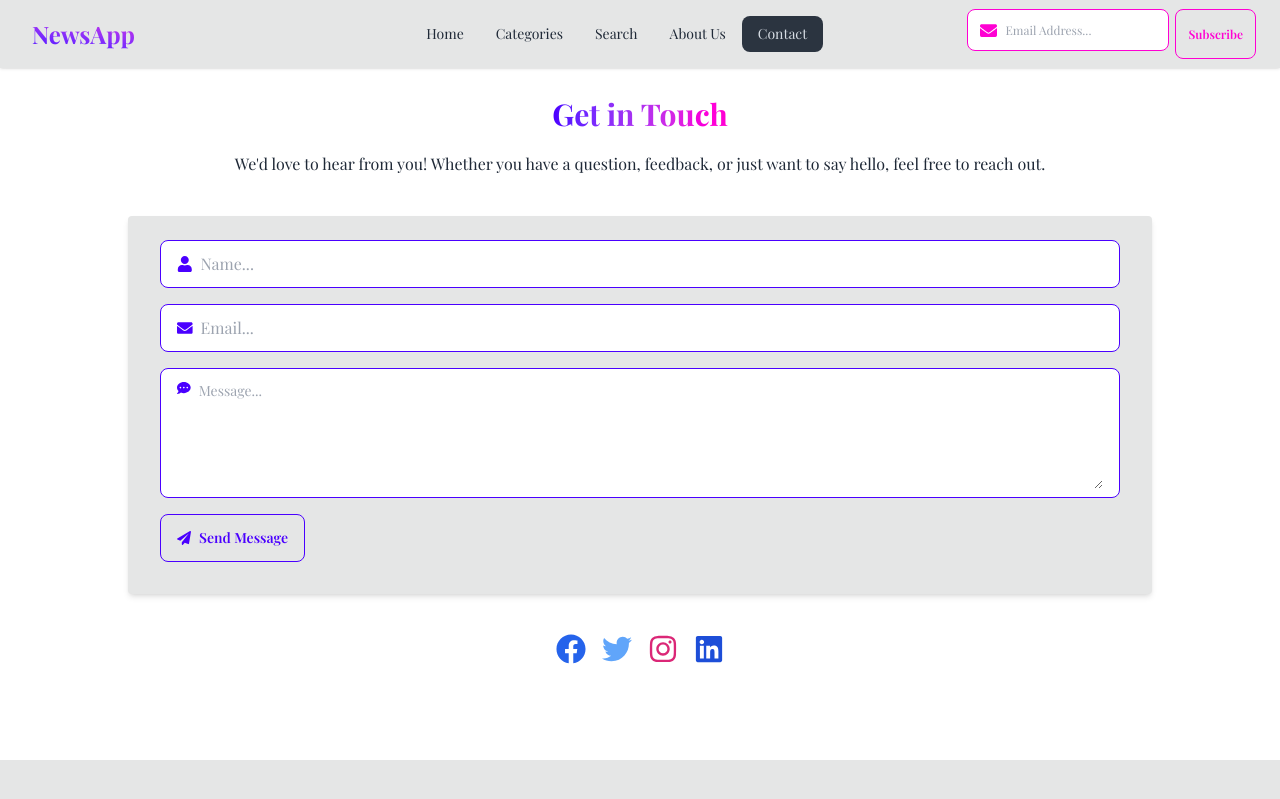
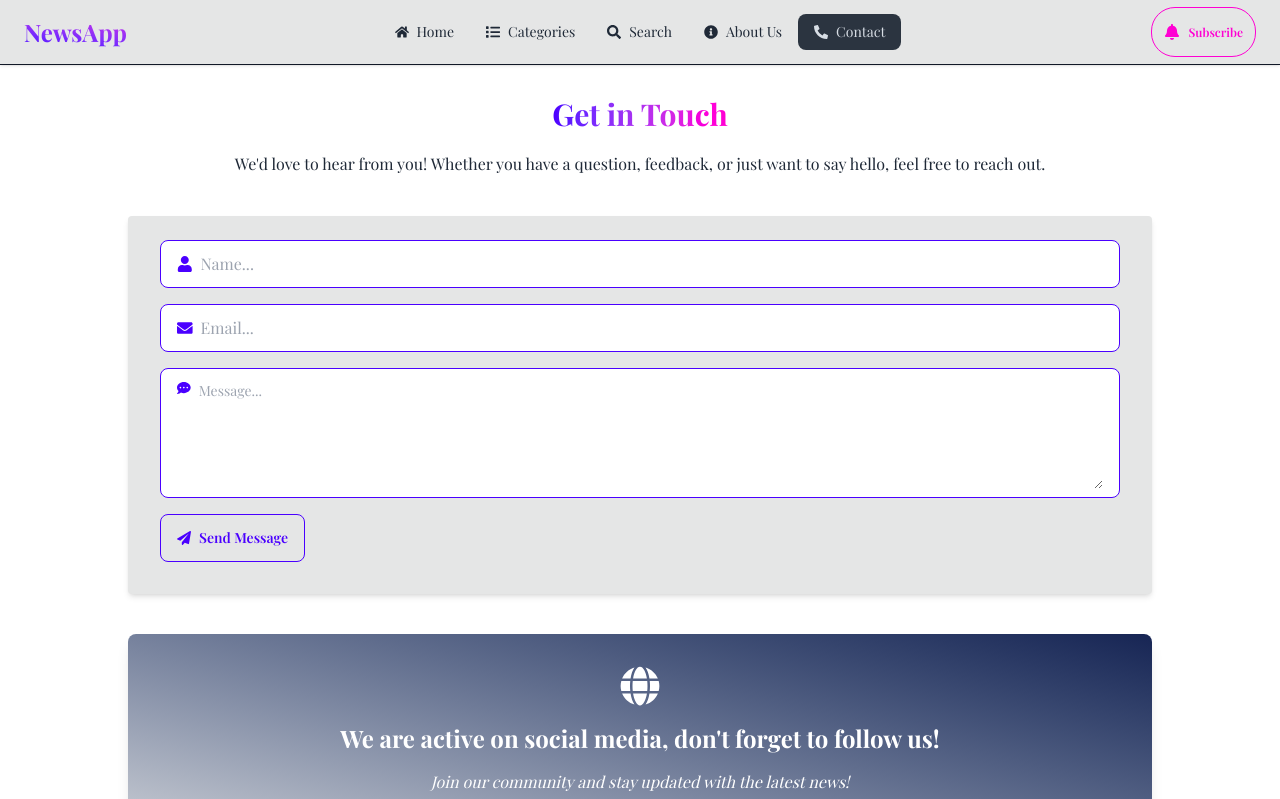
Before and after one commit to Bilalben23/NewsBridge, a React (Vite) app: page /contact in a window 1280 px wide. Shown: the top 799 px of the page. Built offline with nearby package versions, Linux system fonts and the light colour scheme; a web font is replaced by a local one.

Commit message:
add social media card in the contact page

```diff
--- a/src/components/Footer.jsx
+++ b/src/components/Footer.jsx
@@ -1,12 +1,12 @@
 // src/components/Footer.jsx
 
 import React from 'react';
-import { FaFacebookF, FaTwitter, FaInstagram, FaLinkedin } from 'react-icons/fa'; // Import FontAwesome icons
+import { FaFacebookF, FaTwitter, FaInstagram, FaLinkedin } from 'react-icons/fa';
 import { Link } from 'react-router-dom';
 
 export default function Footer() {
     return (
-        <footer className="py-8 text-white bg-base-300">
+        <footer className="py-8 text-white border-t border-gray-800 bg-base-300">
             <div className="container flex flex-col items-center justify-between mx-auto md:flex-row">
                 <div className="mb-6 md:mb-0">
                     <h2 className="text-2xl font-bold text-transparent bg-gradient-to-tr from-primary to-secondary bg-clip-text">NewsApp</h2>
--- a/src/components/Header.jsx
+++ b/src/components/Header.jsx
@@ -1,39 +1,48 @@
 import React from 'react'
 import { NavLink } from 'react-router-dom'
-import { FaEnvelope } from "react-icons/fa"
+import { FaHome, FaInfoCircle, FaList, FaBell, FaPhoneAlt, FaSearch } from "react-icons/fa"
 
 export default function Header() {
     return (
-        <header className='fixed top-0 z-50 flex items-center justify-between w-full py-2 pl-8 pr-6 shadow bg-base-300'>
+        <header className='fixed top-0 z-50 flex items-center justify-between w-full py-1.5 px-6  shadow bg-base-300 border-b border-gray-900'>
             <div className='w-1/5' >
                 <h1 className='text-2xl font-bold text-transparent bg-gradient-to-tr from-primary to-secondary bg-clip-text'>NewsApp</h1>
             </div>
-            <nav className='flex justify-center w-3/5'>
+            <nav className='flex justify-center min-w-3/5'>
                 <ul className='menu menu-horizontal'>
                     <li>
-                        <NavLink to="/">Home</NavLink>
+                        <NavLink to="/" className='flex items-center gap-2'>
+                            <FaHome /> Home
+                        </NavLink>
                     </li>
                     <li>
-                        <NavLink to="/categories">Categories</NavLink>
+                        <NavLink to="/categories" className='flex items-center gap-2'>
+                            <FaList /> Categories
+                        </NavLink>
                     </li>
                     <li>
-                        <NavLink to="/search">Search</NavLink>
+                        <NavLink to="/search" className='flex items-center gap-2'>
+                            <FaSearch /> Search
+                        </NavLink>
                     </li>
                     <li>
-                        <NavLink to="/about-us">About Us</NavLink>
+                        <NavLink to="/about-us" className='flex items-center gap-2'>
+                            <FaInfoCircle /> About Us
+                        </NavLink>
                     </li>
                     <li>
-                        <NavLink to="/contact">Contact</NavLink>
+                        <NavLink to="/contact" className='flex items-center gap-2'>
+                            <FaPhoneAlt /> Contact
+                        </NavLink>
                     </li>
                 </ul>
             </nav>
-            <form className='flex items-stretch space-x-1.5' >
-                <div className='flex items-center py-5 space-x-2 input-secondary input-bordered input input-sm'>
-                    <FaEnvelope size={17} className='text-secondary' />
-                    <input type="email" name="email" placeholder='Email Address...' className='text-xs ' />
-                </div>
-                <button type="submit" className='btn-outline btn-secondary btn-sm btn !h-[50px] text-xs'>Subscribe</button>
-            </form>
-        </header>
+            <div className='flex justify-end w-1/5' >
+                <button type="submit" className='btn-outline btn-secondary btn-sm btn rounded-3xl h-[50px] text-xs flex items-center gap-2'>
+                    <FaBell size={16} className='hover:text-black' />
+                    Subscribe
+                </button>
+            </div >
+        </header >
     )
 }
--- a/src/pages/Contact.jsx
+++ b/src/pages/Contact.jsx
@@ -1,20 +1,28 @@
-import React from 'react';
-import { FaFacebook, FaTwitter, FaInstagram, FaLinkedin, FaPaperPlane, FaUser, FaEnvelope, FaCommentDots } from 'react-icons/fa';
+import React, { useEffect } from 'react';
+import { FaFacebook, FaTwitter, FaInstagram, FaLinkedin, FaPaperPlane, FaUser, FaEnvelope, FaCommentDots, FaGlobe } from 'react-icons/fa';
 
 export default function Contact() {
+
+    useEffect(() => {
+        window.scrollTo({
+            top: 0,
+            behavior: "auto",
+        })
+    }, [])
+
     return (
         <section className='w-[95%] md:w-[80%] mx-auto my-10'>
-            <h1 className='text-3xl font-bold text-center mb-5 flex items-center justify-center relative space-x-2'>
-                <span className='bg-clip-text text-transparent bg-gradient-to-r from-primary to-secondary'>
+            <h1 className='relative flex items-center justify-center mb-5 space-x-2 text-3xl font-bold text-center'>
+                <span className='text-transparent bg-clip-text bg-gradient-to-r from-primary to-secondary'>
                     Get in Touch
                 </span>
             </h1>
-            <p className='text-center mb-10'>
+            <p className='mb-10 text-center'>
                 We'd love to hear from you! Whether you have a question, feedback, or just want to say hello, feel free to reach out.
             </p>
 
-            <form className='shadow-md rounded px-8 pt-6 pb-8 mb-4 bg-base-300'>
-                <div className='mb-4 flex items-center gap-2 input input-bordered input-primary'>
+            <form className='px-8 pt-6 pb-8 mb-4 rounded shadow-md bg-base-300'>
+                <div className='flex items-center gap-2 mb-4 input input-bordered input-primary'>
                     <FaUser className='text-primary' />
                     <input
                         className='w-full'
@@ -23,7 +31,7 @@ export default function Contact() {
                         required
                     />
                 </div>
-                <div className='mb-4 flex items-center gap-2 input input-primary input-bordered'>
+                <div className='flex items-center gap-2 mb-4 input input-primary input-bordered'>
                     <FaEnvelope className='text-primary' />
                     <input
                         className='w-full'
@@ -33,8 +41,8 @@ export default function Contact() {
                         required
                     />
                 </div>
-                <div className='mb-4 flex items-start textarea textarea-primary textarea-bordered gap-2'>
-                    <FaCommentDots className='text-primary mt-1' />
+                <div className='flex items-start gap-2 mb-4 textarea textarea-primary textarea-bordered'>
+                    <FaCommentDots className='mt-1 text-primary' />
                     <textarea
                         className="w-full bg-transparent outline-none"
                         id='message'
@@ -43,46 +51,55 @@ export default function Contact() {
                         required></textarea>
                 </div>
                 <div className='flex items-center justify-between'>
-                    <button className='btn btn-outline btn-primary flex items-center justify-center gap-2' type='submit'>
+                    <button className='flex items-center justify-center gap-2 btn btn-outline btn-primary' type='submit'>
                         <FaPaperPlane />
                         Send Message
                     </button>
                 </div>
             </form>
-
-            <div className='flex justify-center space-x-4 mt-10'>
+            <div className='p-8 mt-10 text-center text-white rounded-lg shadow-lg bg-gradient-to-tr from-base-300 to-blue-950'>
+                {/* Icon at the top of the card */}
+                <div className='flex justify-center mb-4'>
+                    <FaGlobe size={40} className='text-white' />
+                </div>
+                <h2 className='mb-4 text-2xl font-bold'>
+                    We are active on social media, don't forget to follow us!
+                </h2>
+                <p className='mb-8 italic'>Join our community and stay updated with the latest news!</p>
+                <div className='flex justify-center space-x-6'>
                     <a
                         href="https://www.facebook.com"
                         target="_blank"
                         rel="noopener noreferrer"
-                    className='text-blue-600 hover:text-blue-800 tooltip'
+                        className='transition-transform transform hover:scale-110 tooltip'
                         data-tip="Facebook">
-                    <FaFacebook size={30}
-                    />
+                        <FaFacebook size={40} className='text-blue-600 hover:text-blue-800' />
                     </a>
                     <a
                         href="https://twitter.com"
                         target="_blank"
                         rel="noopener noreferrer"
-                    className='text-blue-400 hover:text-blue-600 tooltip'
+                        className='transition-transform transform hover:scale-110 tooltip'
                         data-tip="Twitter">
-                    <FaTwitter size={30} />
+                        <FaTwitter size={40} className='text-blue-400 hover:text-blue-600' />
                     </a>
                     <a
                         href="https://www.instagram.com"
                         target="_blank"
                         rel="noopener noreferrer"
-                    className='text-pink-600 hover:text-pink-800 tooltip'
-                    data-tip="Instagram"
-                >
-                    <FaInstagram size={30} />
+                        className='transition-transform transform hover:scale-110 tooltip'
+                        data-tip="Instagram">
+                        <FaInstagram size={40} className='text-pink-600 hover:text-pink-800' />
                     </a>
                     <a
-                    href="https://www.linkedin.com" target="_blank"
-                    rel="noopener noreferrer" className='text-blue-700 hover:text-blue-900 tooltip'
-                    data-tip="Linkden">
-                    <FaLinkedin size={30} />
+                        href="https://www.linkedin.com"
+                        target="_blank"
+                        rel="noopener noreferrer"
+                        className='transition-transform transform hover:scale-110 tooltip'
+                        data-tip="LinkedIn">
+                        <FaLinkedin size={40} className='text-blue-700 hover:text-blue-900' />
                     </a>
+                </div>
             </div>
         </section>
     );
```
Lines whose indentation alone changed are shown as unchanged.
